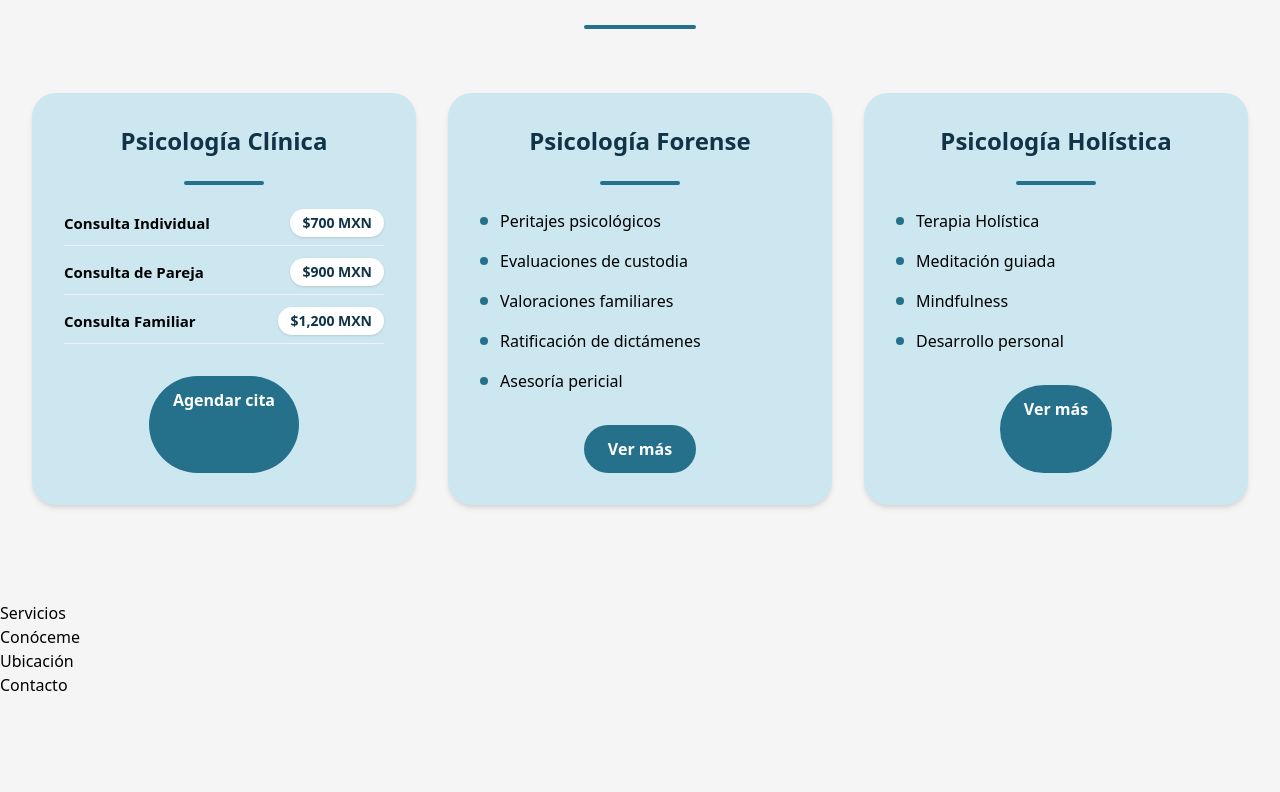
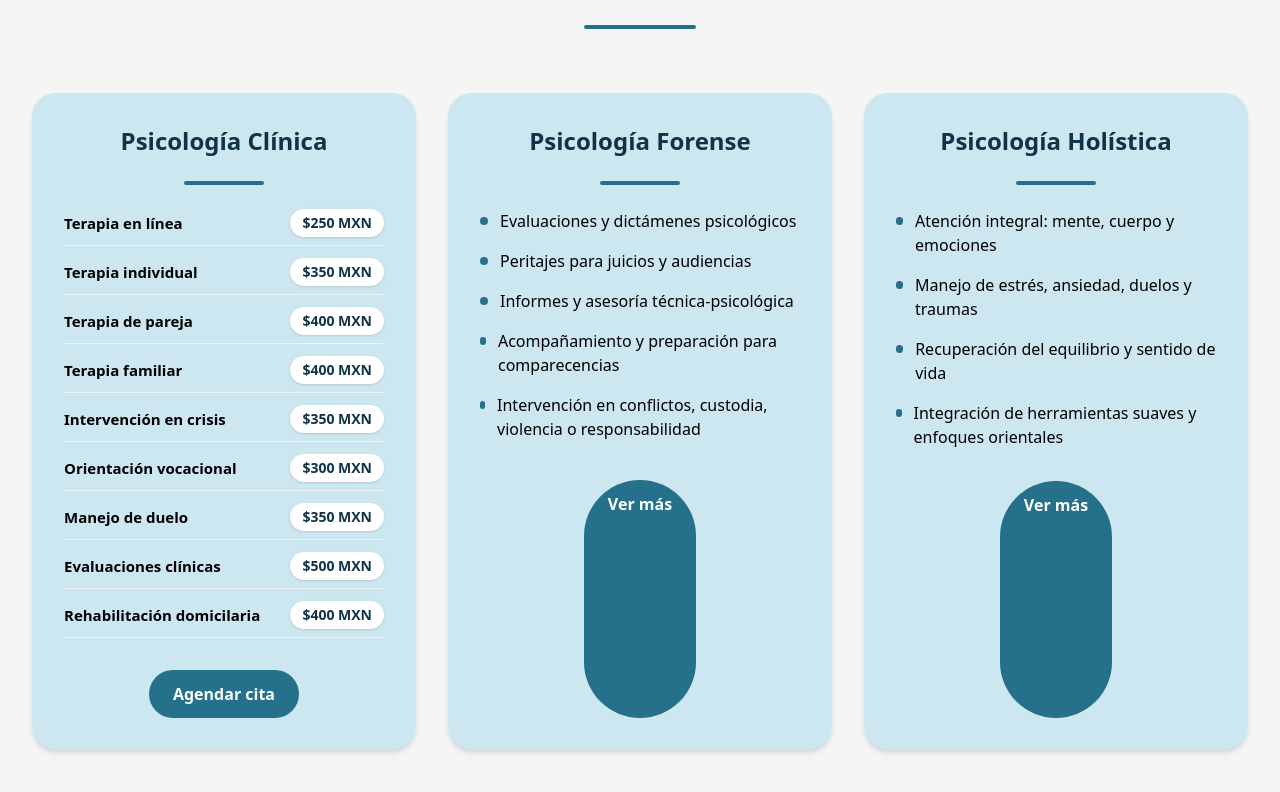
Before and after one commit to nayenay/web-psicologo, a Next.js app: page / in a window 1280 px wide. Shown: the part 872-1664 px from the top of the page. Before the commit the page ends 1569 px from the top, so only its background shows below. Built offline with nearby package versions, Linux system fonts and the light colour scheme.

Commit message:
chore: Introduction and Services with the real information, but Services isn't finished

```diff
--- a/src/components/home/Intro.tsx
+++ b/src/components/home/Intro.tsx
@@ -59,9 +59,8 @@ export default function Intro() {
                             text-[var(--primary-dark)]
                         "
                     >
-                        Brindo atención psicológica profesional con un enfoque ético,
-                        humano y personalizado, acompañando a cada persona en su proceso
-                        de crecimiento, bienestar emocional y resolución de conflictos.
+                        Atención profesional que une la seriedad técnica requerida en procesos legales con un cuidado completo: mente, emociones, cuerpo y vínculos.
+                        Acompañamiento confiable y humano para personas, familias y autoridades.
                     </p>
                 </motion.div>
             </Container>
--- a/src/components/home/Servicios.tsx
+++ b/src/components/home/Servicios.tsx
@@ -3,32 +3,58 @@ import ServiceCard from "../cards/ServiceCard";
 
 const psicologiaClinica = [
   {
-    nombre: "Consulta Individual",
-    precio: "$700 MXN",
+    nombre: "Terapia en línea",
+    precio: "$250 MXN",
   },
   {
-    nombre: "Consulta de Pareja",
-    precio: "$900 MXN",
+    nombre: "Terapia individual",
+    precio: "$350 MXN",
   },
   {
-    nombre: "Consulta Familiar",
-    precio: "$1,200 MXN",
+    nombre: "Terapia de pareja",
+    precio: "$400 MXN",
+  },
+  {
+    nombre: "Terapia familiar",
+    precio: "$400 MXN",
+  },
+  {
+    nombre: "Intervención en crisis",
+    precio: "$350 MXN",
+  },
+  {
+    nombre: "Orientación vocacional",
+    precio: "$300 MXN",
+  },
+  {
+    nombre: "Manejo de duelo",
+    precio: "$350 MXN",
+  },
+  {
+    nombre: "Evaluaciones clínicas",
+    precio: "$500 MXN",
+  },
+  {
+    nombre: "Rehabilitación domicilaria",
+    precio: "$400 MXN",
   },
 ];
 
 const psicologiaForense = [
-  "Peritajes psicológicos",
-  "Evaluaciones de custodia",
-  "Valoraciones familiares",
-  "Ratificación de dictámenes",
-  "Asesoría pericial",
+"Evaluaciones y dictámenes psicológicos",
+"Peritajes para juicios y audiencias",
+"Informes y asesoría técnica‑psicológica",
+"Acompañamiento y preparación para comparecencias",
+"Intervención en conflictos, custodia, violencia o responsabilidad",
+
 ];
 
 const psicologiaHolistica = [
-  "Terapia Holística",
-  "Meditación guiada",
-  "Mindfulness",
-  "Desarrollo personal",
+"Atención integral: mente, cuerpo y emociones",
+"Manejo de estrés, ansiedad, duelos y traumas",
+"Recuperación del equilibrio y sentido de vida",
+"Integración de herramientas suaves y enfoques orientales",
+
 ];
 
 export default function Servicios() {
```
